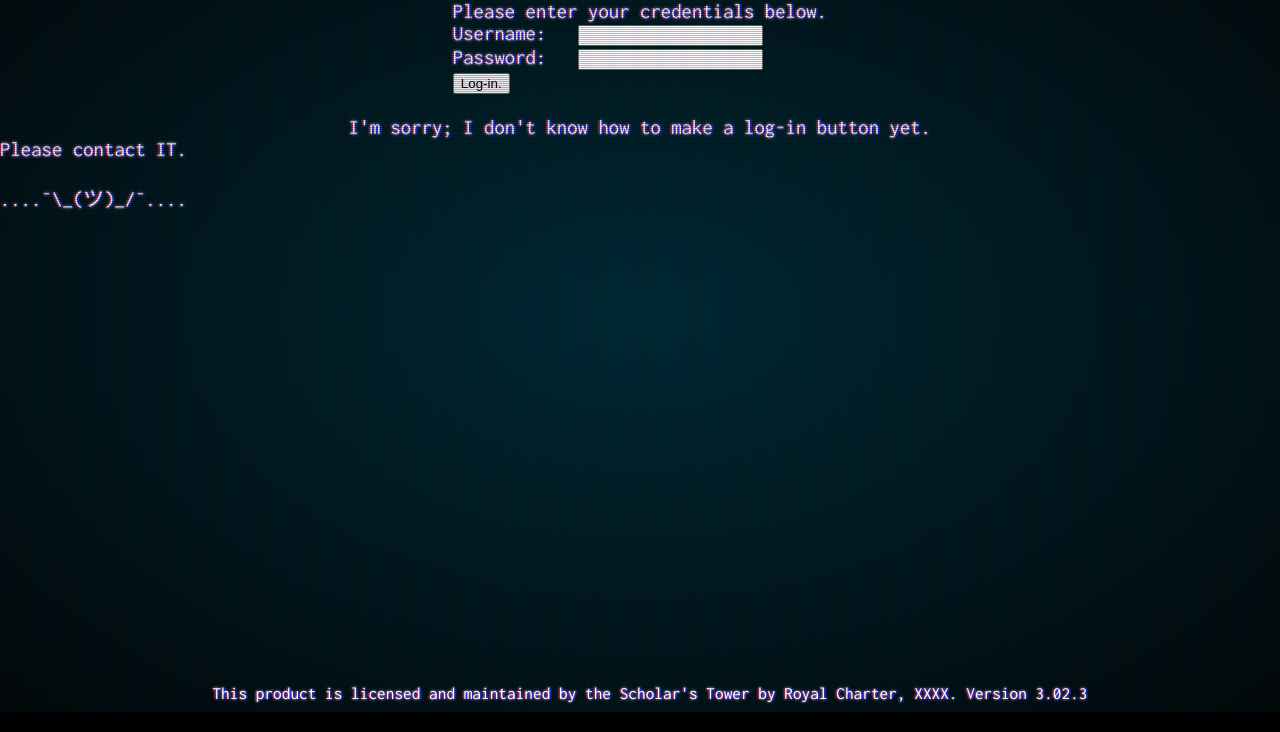
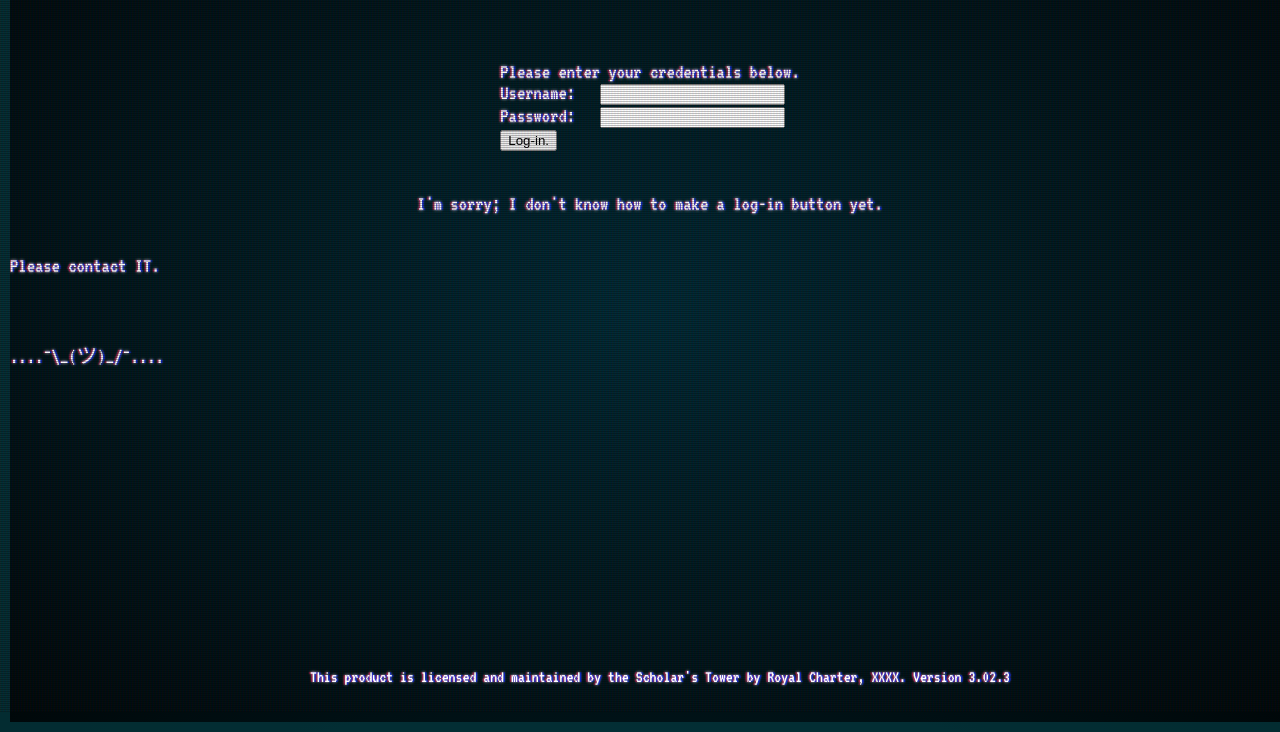
Before and after one commit to mhissain/old_terminal, a plain HTML site: page index.html in a window 1280 px wide. Shown: the part 88-820 px from the top of the page. Drawn offline with Linux system fonts and the light colour scheme.

Commit message:
attempts to add a border that doesn't quite work

```diff
--- a/styles.css
+++ b/styles.css
@@ -1,15 +1,23 @@
-* {
+@import url('https://fonts.googleapis.com/css2?family=VT323&display=swap');
+
+html, body {
+    height: 100%;
     margin: 0;
-}
+    overflow: hidden;
+ }
+
 
 body {
-    font: 1.3rem Inconsolata, monospace;
+
+    border: 10px solid rgba(5, 55, 62, 0.768);
+    font: 1.3rem 'VT323', Inconsolata, monospace;
     color: white;
     background-color: black;
-  background-image: radial-gradient(
+    background-image: radial-gradient(
     #002b36, black 120%
   );
-  height: 100vh;
+    min-height: 100%;
+    width: 100%;
 
 }
 
```
